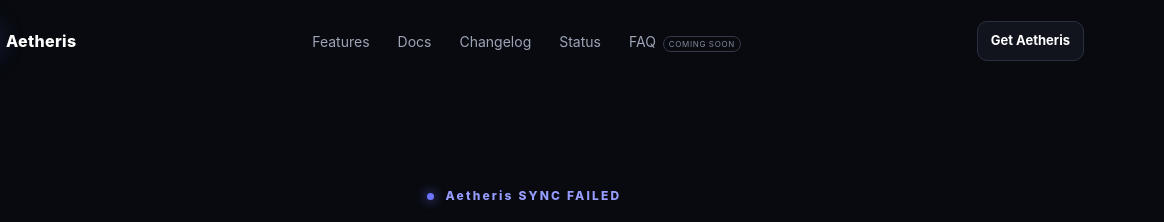
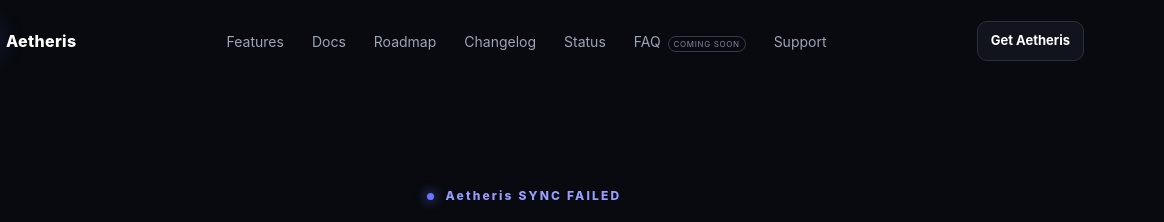
Before and after one commit to Nyxia-Code/Aetheris, a plain HTML site: page website/index.html in a window 1280 px wide. Shown: the top 222 px of the page, 116-1280 px from the left. Drawn offline with Linux system fonts and the light colour scheme; no server answers.

Commit message:
Add Roadmap to site navigation

```diff
--- a/website/index.html
+++ b/website/index.html
@@ -13,9 +13,8 @@
   <div class="noise"></div>
   <header class="nav wrap">
     <a class="brand" href="#top" aria-label="Aetheris home"><img class="brand-icon" src="assets/aetheris-icon.png" alt=""><span>Aetheris</span></a>
-    <nav>
-      <a href="#features">Features</a><a href="docs.html">Docs</a><a href="changelog.html">Changelog</a><a href="status.html">Status</a><a href="faq.html">FAQ <span class="soon">Coming Soon</span></a>
-    </nav>
+    <nav><a href="#features">Features</a><a href="docs.html">Docs</a><a href="roadmap.html">Roadmap</a><a href="changelog.html">Changelog</a><a href="status.html">Status</a><a href="faq.html">FAQ <span class="soon">Coming Soon</span></a><a href="support.html">Support</a>
+</nav>
     <a class="button small ghost" href="download.html">Get Aetheris</a>
   </header>
 
```
Also changed, not shown: website/changelog.html (+1 -1 lines), website/docs.html (+1 -1 lines), website/download.html (+1 -1 lines), website/faq.html (+1 -1 lines), website/setup.html (+1 -1 lines), website/status.html (+1 -1 lines), website/support.html (+1 -1 lines).
